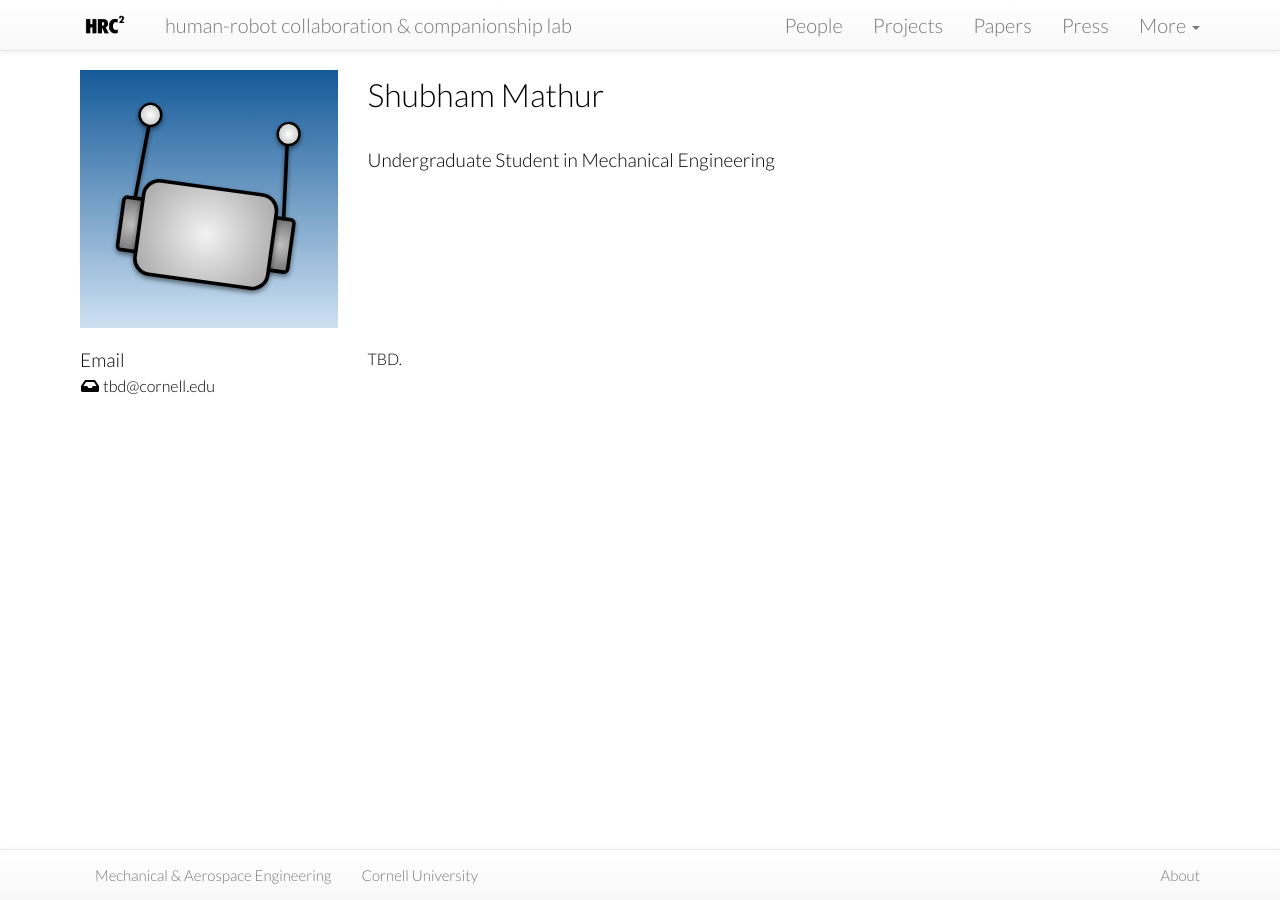
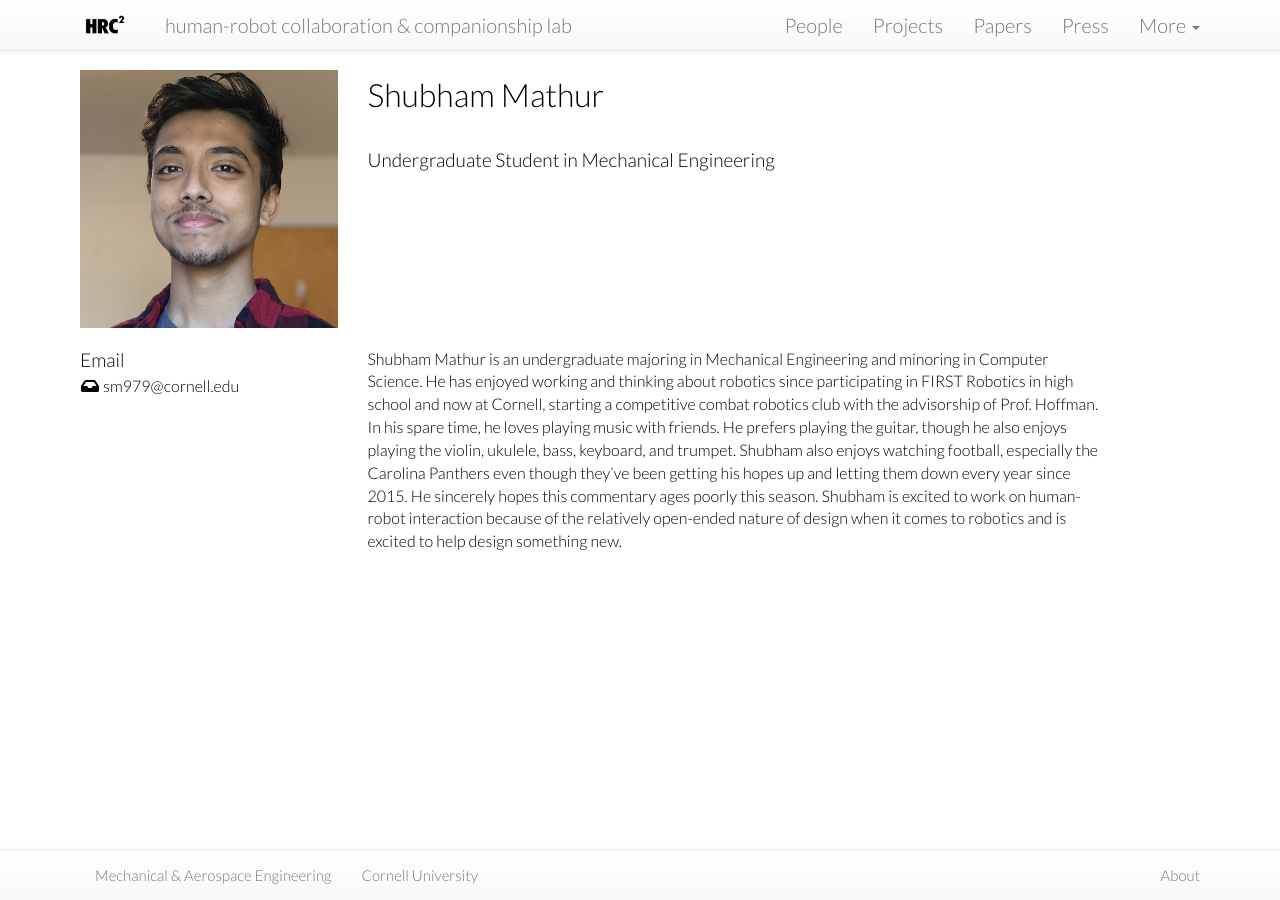
Before and after one commit to hrc2/hrc2.github.io, a Jekyll site: the page built from people/_posts/2020-10-01-shubham-mathur.md, in a window 1280 px wide. Built offline with Jekyll 4.4.1, drawn with Linux system fonts in a browser that asks for light colours; nearby versions of some CDN libraries; some web fonts are replaced.

Commit message:
added Shubham Mathur

```diff
--- a/people/_posts/2020-10-01-shubham-mathur.md
+++ b/people/_posts/2020-10-01-shubham-mathur.md
@@ -4,13 +4,13 @@ title: "Shubham Mathur"
 position: Undergraduate Student
 field: Mechanical Engineering
 nickname: shubham-mathur
-handle: tbd
-email: tbd@cornell.edu
+handle: sm979
+email: sm979@cornell.edu
 twitter:
 github:
 scholar:
-image: /assets/images/people/anonymous-robot.svg
+image: /assets/images/people/shubham-mathur.jpg
 cv:
 alum: false
 ---
-TBD.
+Shubham Mathur is an undergraduate majoring in Mechanical Engineering and minoring in Computer Science. He has enjoyed working and thinking about robotics since participating in FIRST Robotics in high school and now at Cornell, starting a competitive combat robotics club with the advisorship of Prof. Hoffman. In his spare time, he loves playing music with friends. He prefers playing the guitar, though he also enjoys playing the violin, ukulele, bass, keyboard, and trumpet. Shubham also enjoys watching football, especially the Carolina Panthers even though they've been getting his hopes up and letting them down every year since 2015. He sincerely hopes this commentary ages poorly this season. Shubham is excited to work on human-robot interaction because of the relatively open-ended nature of design when it comes to robotics and is excited to help design something new.
```
Also changed, not shown: assets/images/people/shubham-mathur.jpg (added).
